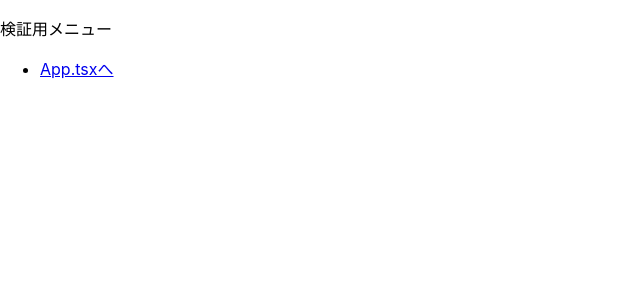
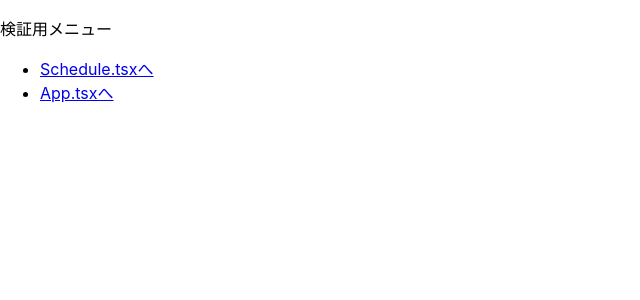
Before and after one commit to otowmoyarng/projectDY, a React (Create React App) app in the folder front-app/: page / in a window 1280 px wide. Shown: the top 300 px of the page, without its empty margins (0-640 px from the left). Built offline with nearby package versions, Linux system fonts and the light colour scheme.

Commit message:
運行予定ページ仮作成

```diff
--- a/front-app/src/components/Router.tsx
+++ b/front-app/src/components/Router.tsx
@@ -1,5 +1,5 @@
 import { BrowserRouter, Route, Switch } from 'react-router-dom';
-import { App, TestMenu } from './index'
+import { App, Schedule, TestMenu } from './index'
 
 export default function Router() {
     return (
@@ -9,6 +9,8 @@ export default function Router() {
                 <Route path="/" exact component={TestMenu} />
                 {/* 検証用メニュー */}
                 <Route path="/test" exact component={TestMenu} />
+                {/* 運行予定 */}
+                <Route path="/schedule" exact component={Schedule} />
                 {/* 動作確認用 */}
                 <Route path="/app" exact component={App} />
             </Switch>
--- a/front-app/src/components/index.tsx
+++ b/front-app/src/components/index.tsx
@@ -1,3 +1,6 @@
 // components
 export { default as App } from './pages/App';
 export { default as TestMenu } from './pages/TestMenu';
+export { default as Schedule } from './pages/Schedule';
+
+// export { default as  } from './';
--- /dev/null
+++ b/front-app/src/components/pages/Calender.tsx
@@ -0,0 +1,5 @@
+export default function Calender() {
+    return (
+        <div>Calender</div>
+    );
+}
--- /dev/null
+++ b/front-app/src/components/pages/Schedule.tsx
@@ -0,0 +1,5 @@
+export default function Schedule() {
+    return (
+        <div>Schedule</div>
+    );
+}
--- a/front-app/src/components/pages/TestMenu.tsx
+++ b/front-app/src/components/pages/TestMenu.tsx
@@ -5,6 +5,10 @@ export default function TestMenu() {
         <div>
             <p>検証用メニュー</p>
             <ul>
+                {/* 運行予定 */}
+                <li>
+                    <Link to="Schedule">Schedule.tsxへ</Link>
+                </li>
                 {/* 動作確認用 */}
                 <li>
                     <Link to="App">App.tsxへ</Link>
```
